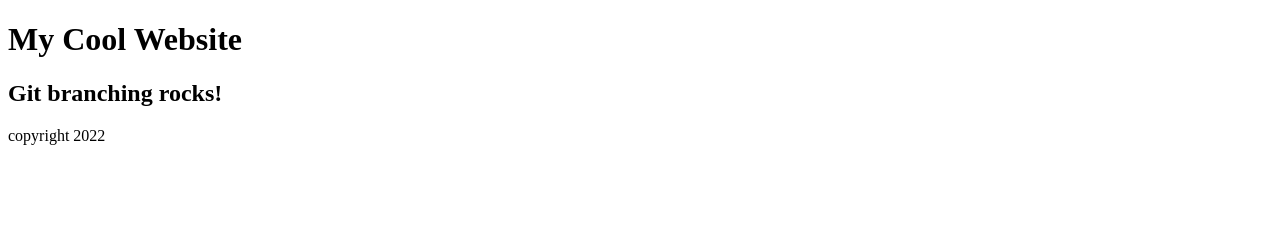
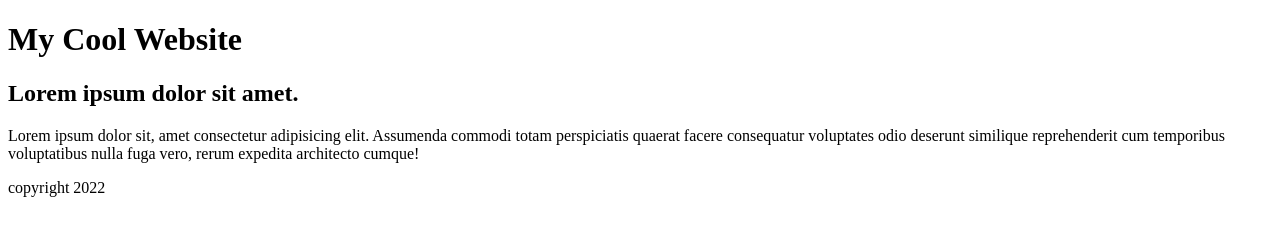
Before and after one commit to richardJET/git-branching, a plain HTML site: page index.html in a window 1280 px wide. Drawn offline with Linux system fonts and the light colour scheme.

Commit message:
added main

```diff
--- a/index.html
+++ b/index.html
@@ -10,8 +10,16 @@
 
   <header>
     <h1>My Cool Website</h1>
-    <h2>Git branching rocks!</h2>
+    <h2>Lorem ipsum dolor sit amet.</h2>
   </header>
+
+  <main>
+    <section>
+      <p>Lorem ipsum dolor sit, amet consectetur adipisicing elit. Assumenda commodi totam perspiciatis quaerat facere
+          consequatur voluptates odio deserunt similique reprehenderit cum temporibus voluptatibus nulla fuga vero, rerum
+          expedita architecto cumque!</p>
+    </section>
+  </main>
 
   <footer>
     <p>copyright 2022</p>
```
